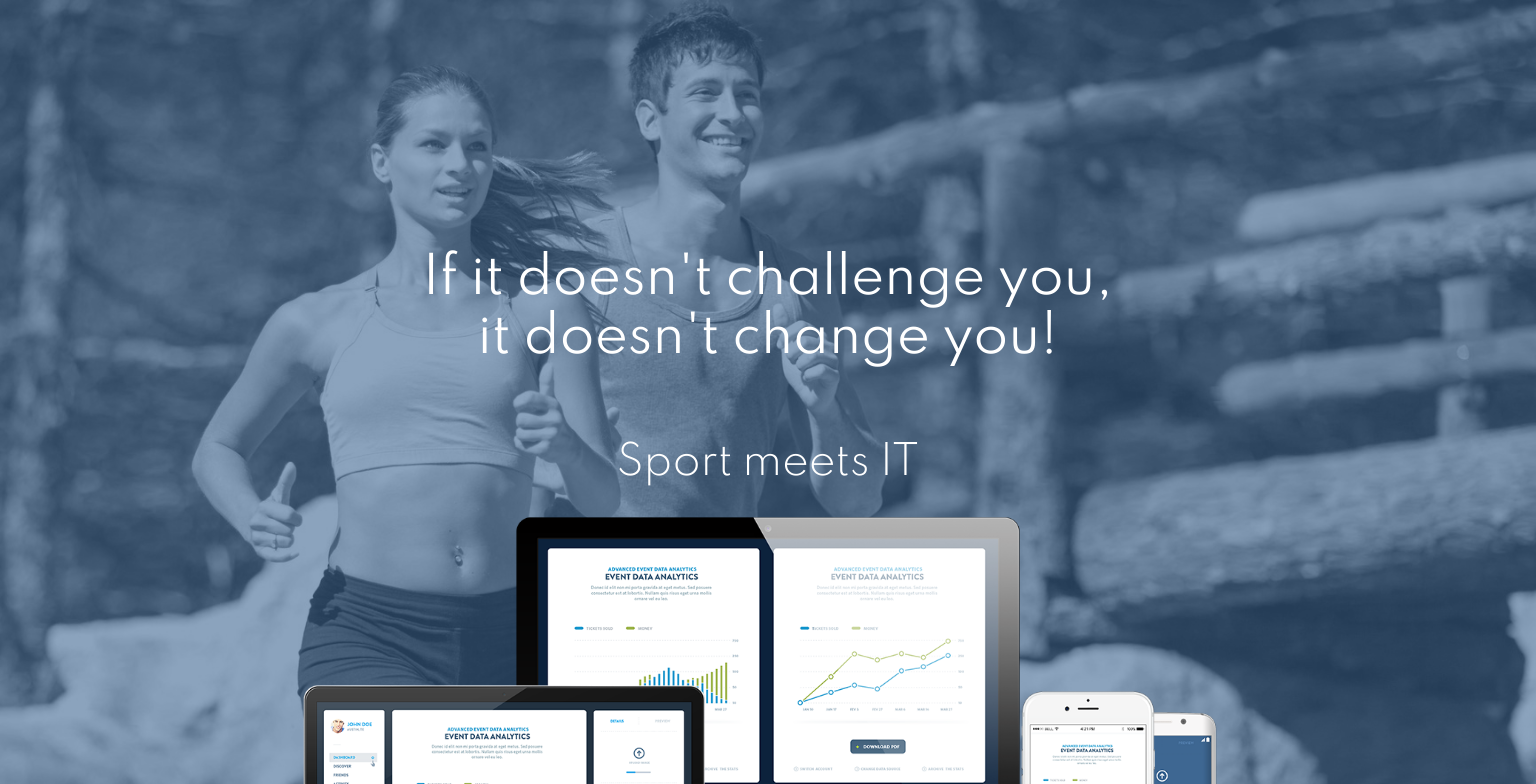
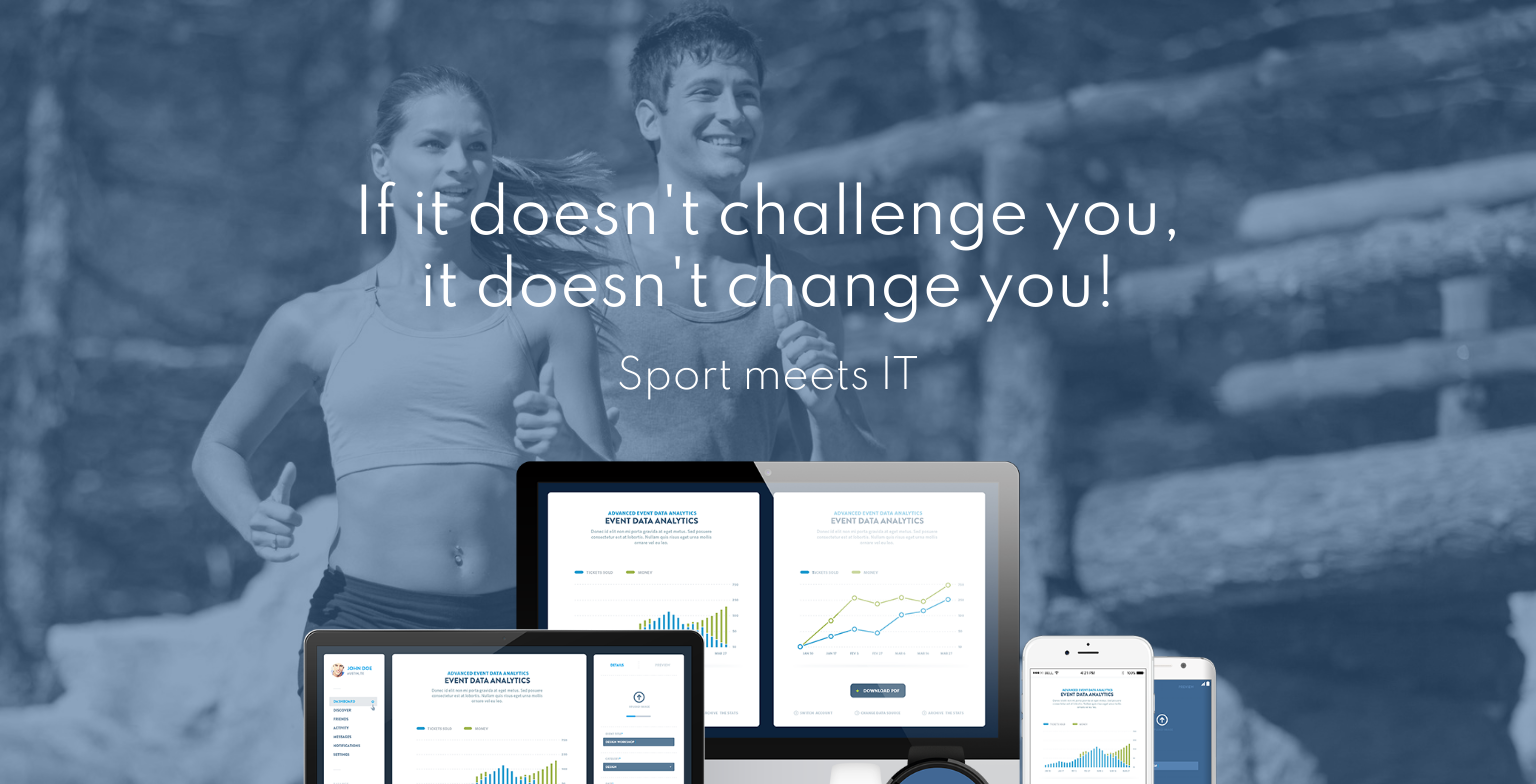
Before and after one commit to oradan/fitness-subscription-form, an Angular app: page / in a window 1536 px wide. Shown: the top 784 px of the page. Built offline with nearby package versions, Linux system fonts and the light colour scheme.

Commit message:
style updates

```diff
--- a/src/app/app.component.html
+++ b/src/app/app.component.html
@@ -3,19 +3,16 @@
   <div class="header-overlay"></div>
   <div class="header">
     <div class="container">
-      <div class="header-content text-center text-white">
-        <h1 class="p-relative title-lg">If it doesn't challenge you, <br> it doesn't change you!</h1>
-      </div>
     </div>
   </div>
 </section>
 <section class="banner">
   <div class="container text-center">
     <div class="img-overlay">
+      <h1 class="p-relative title-lg text-center text-white">If it doesn't challenge you, <br> it doesn't change you!</h1>
       <h2 class="title-md ">Sport meets IT</h2>
       <img src="../assets/img/header.png" class="img-fluid">
     </div>
-
   </div>
 </section>
 <section class="main-content">
@@ -28,10 +25,10 @@
       </div>
     </div>
     <div class="plan-content bg-blue-{{selectedPlan.name}}" [ngSwitch]="selectedPlan.name">
-        <app-default-plan *ngSwitchCase="'default'"></app-default-plan>
-        <app-silver-plan *ngSwitchCase="'silver'"></app-silver-plan>
-        <app-gold-plan *ngSwitchCase="'gold'"></app-gold-plan>
-        <app-custom-plan *ngSwitchCase="'custom'"></app-custom-plan>
+      <app-default-plan *ngSwitchCase="'default'"></app-default-plan>
+      <app-silver-plan *ngSwitchCase="'silver'"></app-silver-plan>
+      <app-gold-plan *ngSwitchCase="'gold'"></app-gold-plan>
+      <app-custom-plan *ngSwitchCase="'custom'"></app-custom-plan>
     </div>
   </div>
 </section>
--- a/src/styles.css
+++ b/src/styles.css
@@ -12,7 +12,7 @@ body {
 h1,
 h2,
 h3 {
-  /* margin: 20px 0px; */
+  margin: 30px 0px;
 }
 
 .container {
@@ -33,6 +33,7 @@ h3 {
   background-repeat: no-repeat;
   background-size: cover;
   height: 100vh;
+  display: none;
 }
 
 .header-overlay {
@@ -158,10 +159,6 @@ h3 {
     position: relative;
   }
 
-  .header .title-lg {
-    top: 235px;
-  }
-
   .img-overlay .title-md {
     color: #ffffff
   }
@@ -178,6 +175,9 @@ h3 {
     font-size: 26px;
     font-weight: 300;
   }
+  .header-wrapper {
+    display: block;
+  }
 
 }
 
@@ -187,12 +187,8 @@ h3 {
   }
 
   .img-overlay {
-    margin-top: -300px;
+    margin-top: -400px;
     position: relative;
-  }
-
-  .header .title-lg {
-    top: 200px;
   }
 
   .title-lg {
@@ -218,12 +214,18 @@ h3 {
     max-width: 1140px;
   }
 
-  .header .title-lg {
-    top: 120px;
-  }
-
   .img-overlay {
-    margin-top: -360px;
+    margin-top: -500px;
     position: relative;
   }
 }
+
+@media screen and (min-width: 1400px) {
+  .title-lg {
+    font-size: 60px;
+  }
+  .img-overlay {
+    margin-top: -650px;
+    position: relative;
+  }
+}
```
